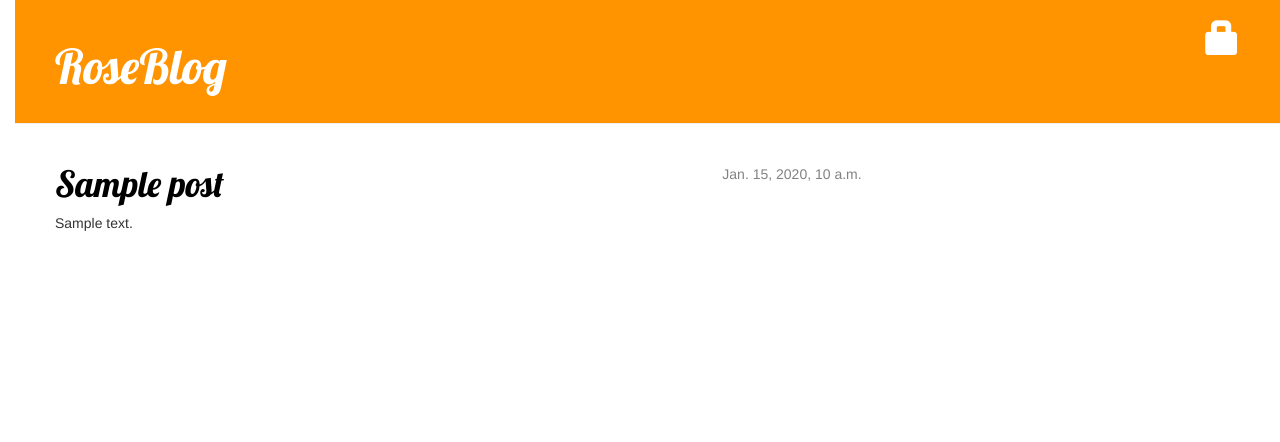
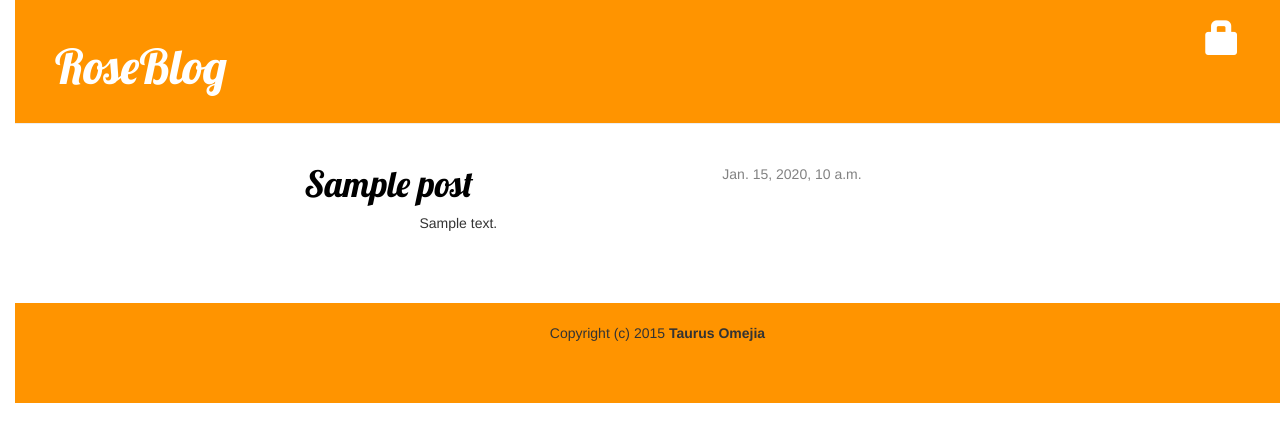
Before and after one commit to bolenton/RoseBlog, a Django app: template blog/templates/blog/post_list.html in a window 1280 px wide. Shown: the top 442 px of the page. Run offline with Django 3.2, Linux system fonts and the light colour scheme; the template is opened without the code that fills it: most values are stand-ins (such as "Sample title", 1, 10 or a date in 2020); some libraries are stand-ins or nearby versions.

Commit message:
Edited css

```diff
--- a/blog/templates/blog/base.html
+++ b/blog/templates/blog/base.html
@@ -9,6 +9,7 @@
         <link rel="stylesheet" href="{% static 'css/blog.css' %}">
     </head>
            <body>
+
         <div class="page-header">
             {% if user.is_authenticated %}
             <a href="{% url 'post_new' %}" class="top-menu"><span class="glyphicon glyphicon-plus"></span></a>
@@ -19,13 +20,21 @@
             {% endif %}
             <h1><a href="{% url 'blog.views.post_list' %}">RoseBlog</a></h1>
         </div>
+<div align="center">
         <div class="content">
             <div class="row">
                 <div class="col-md-8">
                 {% block content %}
                 {% endblock %}
                 </div>
+
             </div>
+
         </div>
+
+<div class="footer">
+   <p>Copyright (c) 2015 <b>Taurus Omejia</b></p>
+</div>
+ </div>
     </body>
 </html>
--- a/static/css/blog.css
+++ b/static/css/blog.css
@@ -56,3 +56,10 @@ h1, h2, h3, h4 {
 .post h1 a, .post h1 a:visited {
     color: #000000;
 }
+
+.footer {
+    height: 100px;
+    background-color: #ff9400;
+    margin-top: 0;
+    padding: 20px 20px 20px 40px;
+}
```
